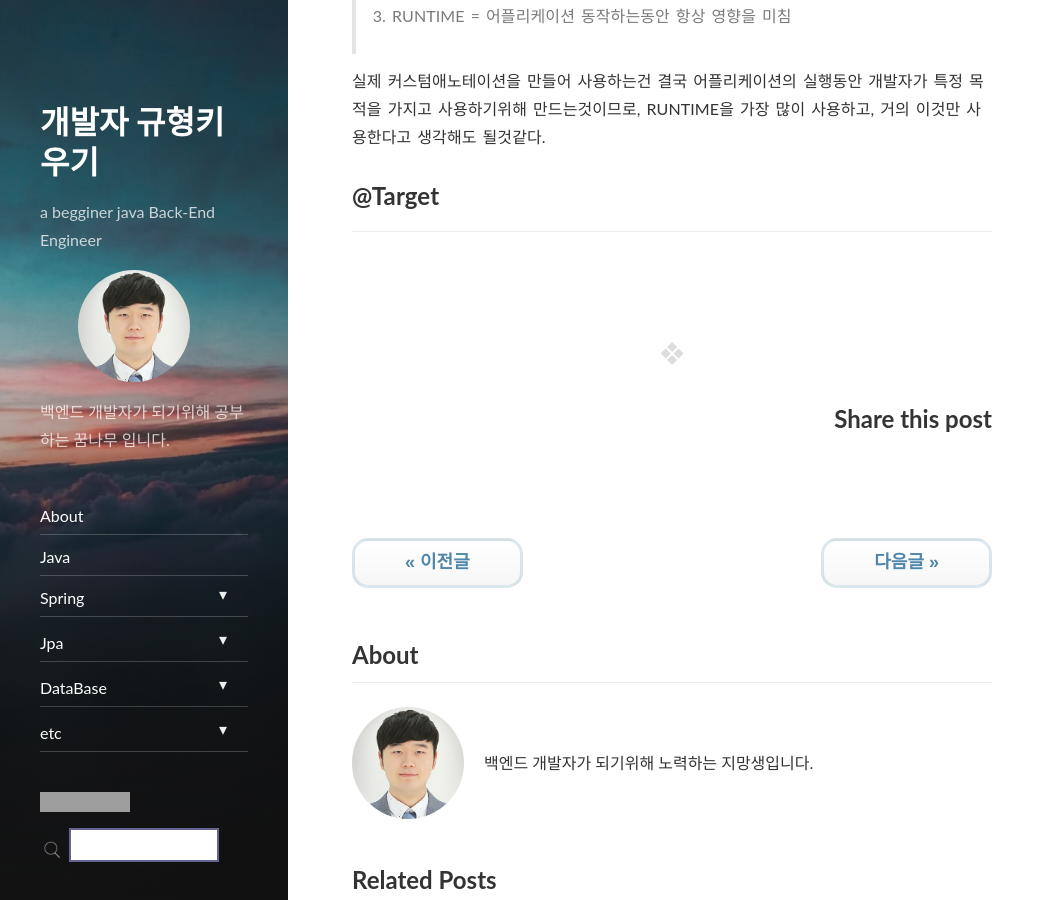
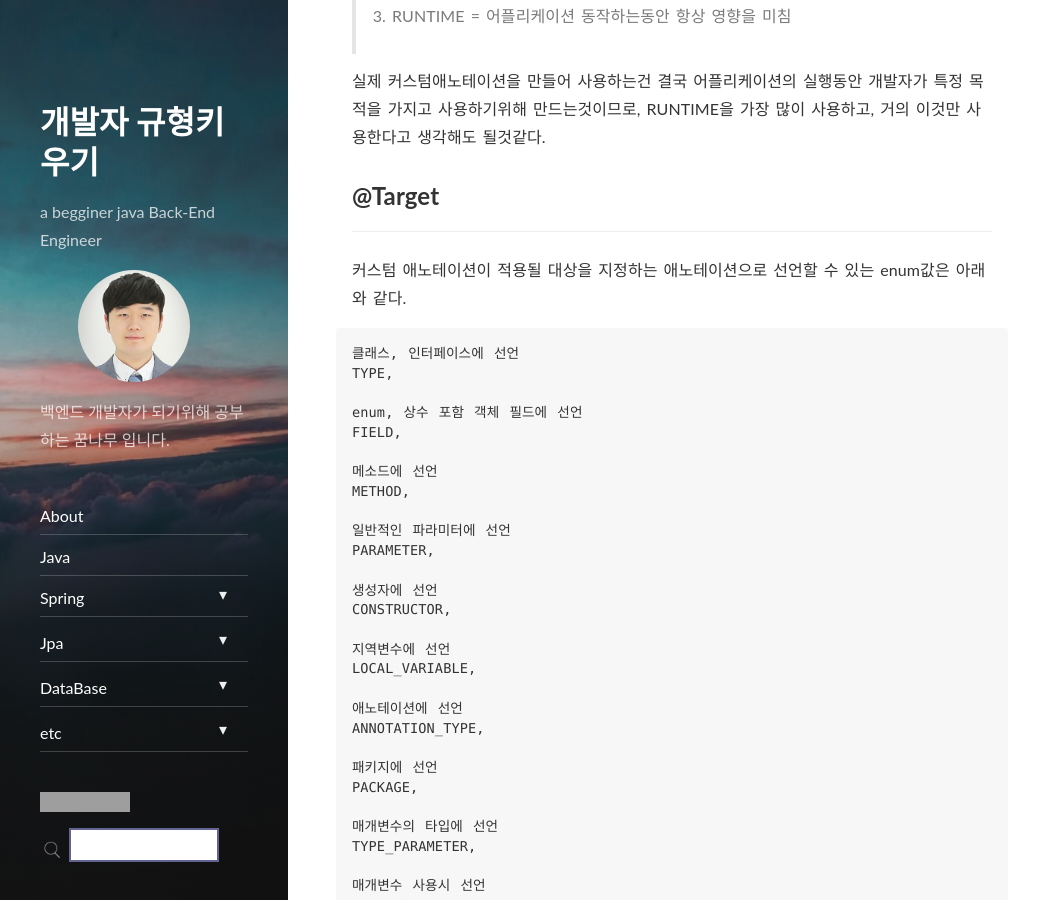
Before and after one commit to dev-gyus/dev-gyus.github.io, a Jekyll site: the page built from _posts/Java/2021-03-11-Retention-Target.md, in a window 1280 px wide and 900 px high, scrolled down 926 px. Shown: the whole window, without its empty margins (0-1055 px from the left). Built offline with Jekyll 4.4.1, drawn with Linux system fonts in a browser that asks for light colours; nearby versions of some CDN libraries; comment, search, counter and statistics services are not loaded; some of the changed text lies outside the part shown; grey boxes are pictures that could not be loaded.

Commit message:
@Target, @Retention 완성

```diff
--- a/_posts/Java/2021-03-11-Retention-Target.md
+++ b/_posts/Java/2021-03-11-Retention-Target.md
@@ -30,3 +30,38 @@ RetentionPolicy에는 3가지 정책이 있으며, 각각의 설명은 다음과
 실제 커스텀애노테이션을 만들어 사용하는건 결국 어플리케이션의 실행동안 개발자가 특정 목적을 가지고 사용하기위해 만드는것이므로, RUNTIME을 가장 많이 사용하고, 거의 이것만 사용한다고 생각해도 될것같다.
 ## @Target
 ***
+커스텀 애노테이션이 적용될 대상을 지정하는 애노테이션으로 선언할 수 있는 enum값은 아래와 같다.
+
+    클래스, 인터페이스에 선언
+    TYPE,
+
+    enum, 상수 포함 객체 필드에 선언
+    FIELD,
+
+    메소드에 선언
+    METHOD,
+
+    일반적인 파라미터에 선언
+    PARAMETER,
+
+    생성자에 선언
+    CONSTRUCTOR,
+
+    지역변수에 선언
+    LOCAL_VARIABLE,
+
+    애노테이션에 선언
+    ANNOTATION_TYPE,
+
+    패키지에 선언
+    PACKAGE,
+
+    매개변수의 타입에 선언
+    TYPE_PARAMETER,
+
+    매개변수 사용시 선언
+    TYPE_USE
+
+나는 @Target의 속성으론 보편적인 파라미터에 다 붙일수 있는 PARAMETER를 많이 사용했던것같다.
+(SpringSecurity의 Authentication 바인딩해올때 아주 편하다.)
+역시 잊지말고 필히 기억해두자.
```
Also changed, not shown: other parts of _posts/Java/2021-03-11-Retention-Target.md (+1 -1 lines).
